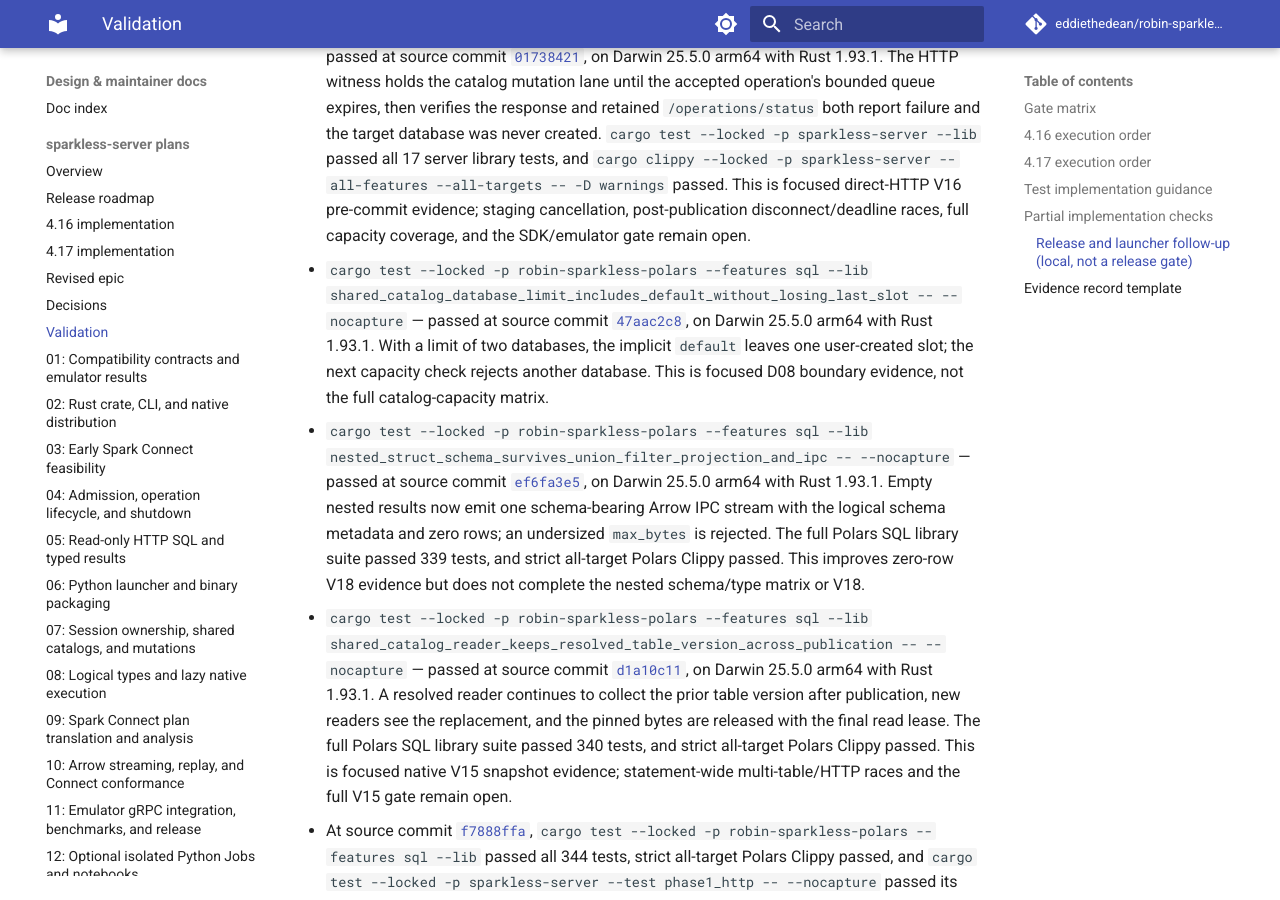
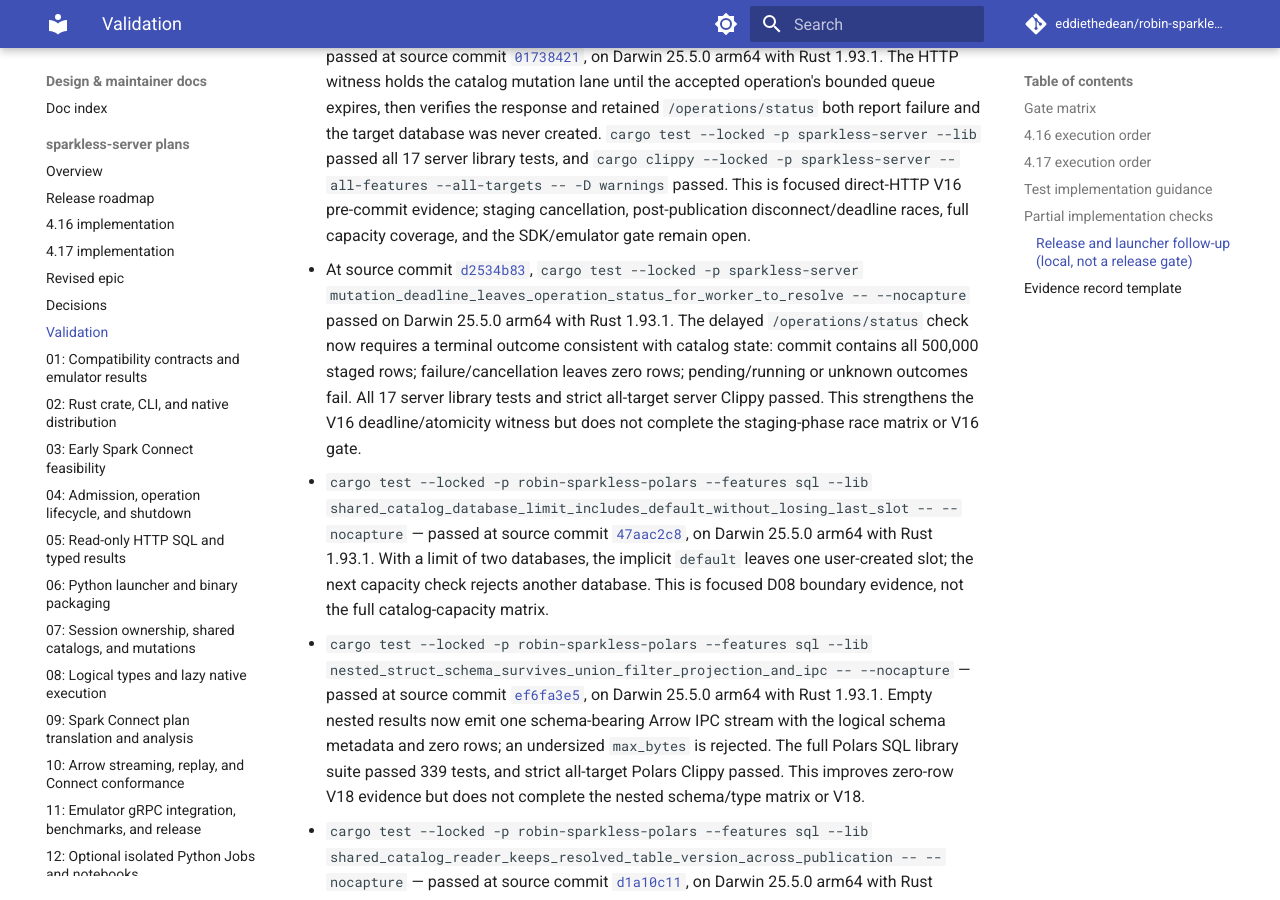
Before and after one commit to eddiethedean/robin-sparkless, an MkDocs documentation site: the page built from docs/plans/sparkless-server/VALIDATION.md, in a window 1280 px wide and 900 px high, scrolled down 14642 px. Built offline with MkDocs 1.6.1 and Material for MkDocs 9.7.7, drawn with Linux system fonts in a browser that asks for light colours; comment, search, counter and statistics services are not loaded.

Commit message:
Record mutation deadline outcome validation

```diff
--- a/docs/plans/sparkless-server/VALIDATION.md
+++ b/docs/plans/sparkless-server/VALIDATION.md
@@ -132,6 +132,7 @@
 
 - `cargo test --locked -p robin-sparkless-polars --features sql --lib nested_struct_schema_survives_union_filter_projection_and_ipc -- --nocapture` — passed one focused native test at source commit [`cb218b6a8864cb5d0f293166b7402dbe7fa10904`](https://github.com/eddiethedean/robin-sparkless/commit/cb218b6a8864cb5d0f293166b7402dbe7fa10904), on Darwin 25.5.0 arm64 with Rust 1.93.1. It checks nested field metadata/nullability and decoded values after union, filter, projection, and Arrow IPC export. This adds targeted Phase 1 nested-schema evidence; it does not complete the nested type/transform matrix or V18.
 - `cargo test --locked -p sparkless-server mutation_writer_queue_timeout_records_failure_without_effects -- --nocapture` — passed at source commit [`01738421`](https://github.com/eddiethedean/robin-sparkless/commit/01738421), on Darwin 25.5.0 arm64 with Rust 1.93.1. The HTTP witness holds the catalog mutation lane until the accepted operation's bounded queue expires, then verifies the response and retained `/operations/status` both report failure and the target database was never created. `cargo test --locked -p sparkless-server --lib` passed all 17 server library tests, and `cargo clippy --locked -p sparkless-server --all-features --all-targets -- -D warnings` passed. This is focused direct-HTTP V16 pre-commit evidence; staging cancellation, post-publication disconnect/deadline races, full capacity coverage, and the SDK/emulator gate remain open.
+- At source commit [`d2534b83`](https://github.com/eddiethedean/robin-sparkless/commit/d2534b83), `cargo test --locked -p sparkless-server mutation_deadline_leaves_operation_status_for_worker_to_resolve -- --nocapture` passed on Darwin 25.5.0 arm64 with Rust 1.93.1. The delayed `/operations/status` check now requires a terminal outcome consistent with catalog state: commit contains all 500,000 staged rows; failure/cancellation leaves zero rows; pending/running or unknown outcomes fail. All 17 server library tests and strict all-target server Clippy passed. This strengthens the V16 deadline/atomicity witness but does not complete the staging-phase race matrix or V16 gate.
 - `cargo test --locked -p robin-sparkless-polars --features sql --lib shared_catalog_database_limit_includes_default_without_losing_last_slot -- --nocapture` — passed at source commit [`47aac2c8`](https://github.com/eddiethedean/robin-sparkless/commit/47aac2c8), on Darwin 25.5.0 arm64 with Rust 1.93.1. With a limit of two databases, the implicit `default` leaves one user-created slot; the next capacity check rejects another database. This is focused D08 boundary evidence, not the full catalog-capacity matrix.
 - `cargo test --locked -p robin-sparkless-polars --features sql --lib nested_struct_schema_survives_union_filter_projection_and_ipc -- --nocapture` — passed at source commit [`ef6fa3e5`](https://github.com/eddiethedean/robin-sparkless/commit/ef6fa3e5), on Darwin 25.5.0 arm64 with Rust 1.93.1. Empty nested results now emit one schema-bearing Arrow IPC stream with the logical schema metadata and zero rows; an undersized `max_bytes` is rejected. The full Polars SQL library suite passed 339 tests, and strict all-target Polars Clippy passed. This improves zero-row V18 evidence but does not complete the nested schema/type matrix or V18.
 - `cargo test --locked -p robin-sparkless-polars --features sql --lib shared_catalog_reader_keeps_resolved_table_version_across_publication -- --nocapture` — passed at source commit [`d1a10c11`](https://github.com/eddiethedean/robin-sparkless/commit/d1a10c11), on Darwin 25.5.0 arm64 with Rust 1.93.1. A resolved reader continues to collect the prior table version after publication, new readers see the replacement, and the pinned bytes are released with the final read lease. The full Polars SQL library suite passed 340 tests, and strict all-target Polars Clippy passed. This is focused native V15 snapshot evidence; statement-wide multi-table/HTTP races and the full V15 gate remain open.
```
